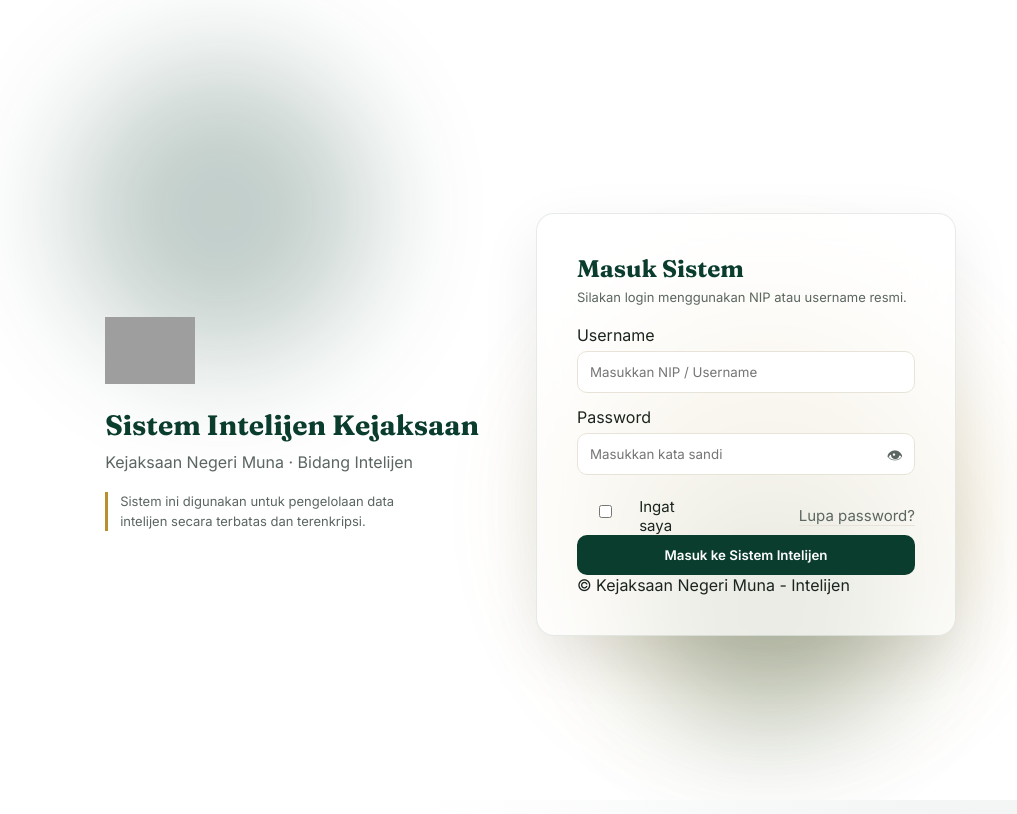
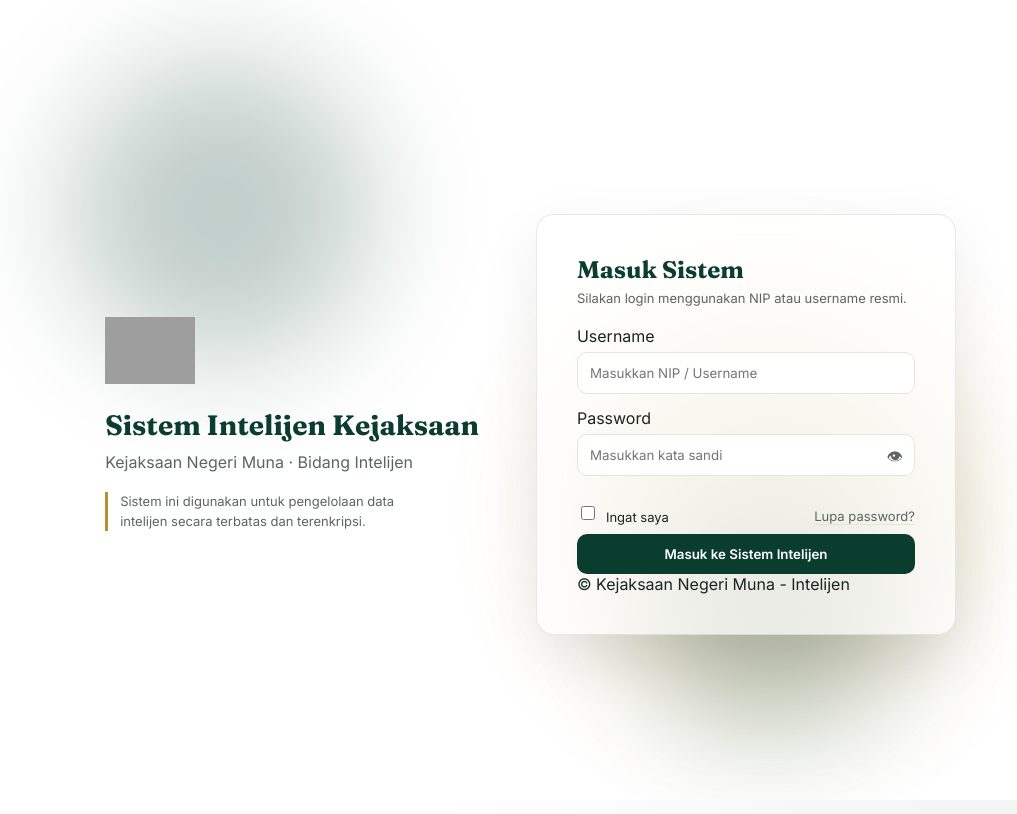
Before and after one commit to ungumanggis199-svg/dataintelijen, a plain HTML site: page index.html in a window 1280 px wide. Shown: the whole page, without its empty margins (121-1138 px from the left). Drawn offline with Linux system fonts and the light colour scheme; grey boxes are pictures that could not be loaded.

Commit message:
Update style.css

```diff
--- a/style.css
+++ b/style.css
@@ -828,3 +828,27 @@
 .link-muted:hover{
   color:#0B3D2E;
 }
+.row{
+  display:flex;
+  justify-content:space-between;
+  align-items:center;
+  font-size:13px;
+  margin-top:10px;
+}
+
+.remember{
+  display:flex;
+  align-items:center;
+  gap:8px;
+  white-space:nowrap;
+}
+
+.remember span,
+.remember label{
+  white-space:nowrap;
+}
+
+.remember input{
+  width:14px;
+  height:14px;
+  accent-color:#0B3D2E;
```
